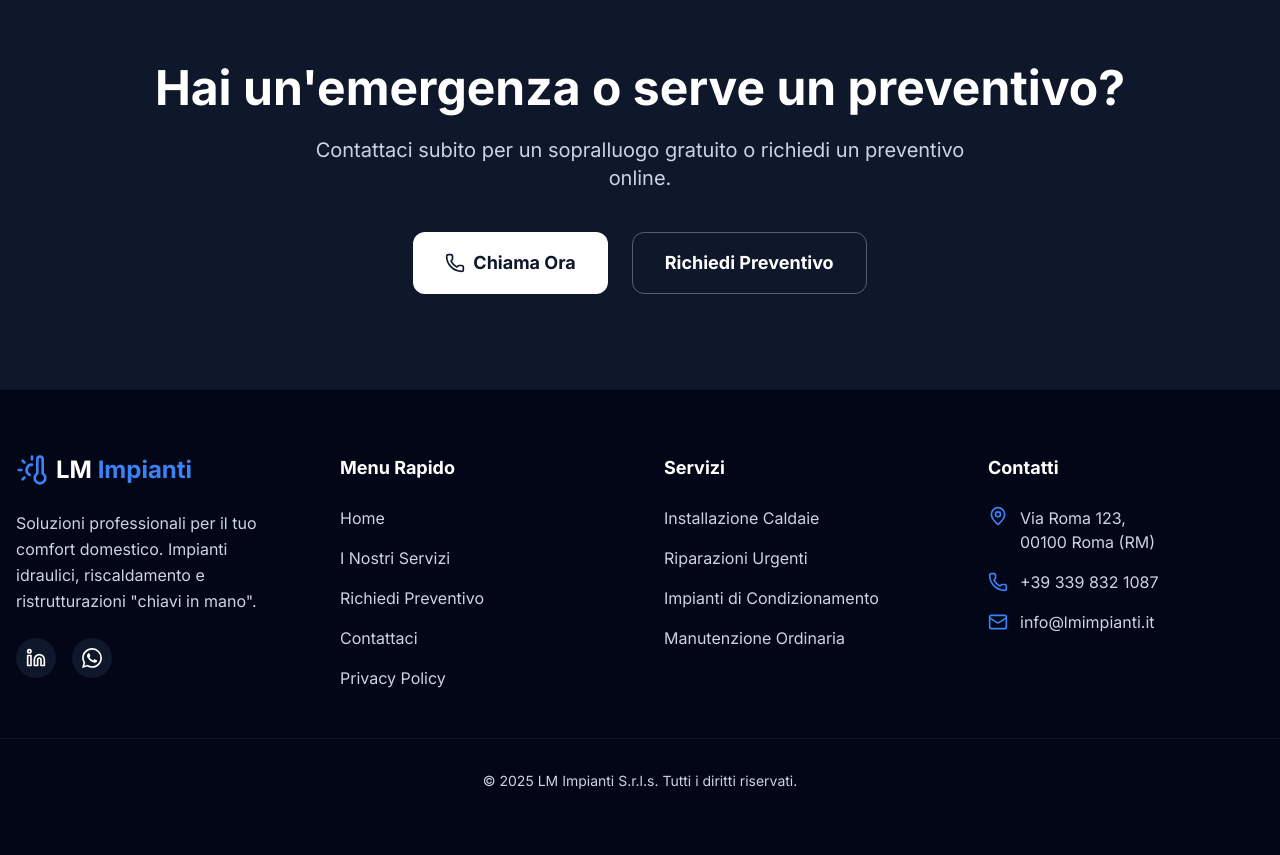
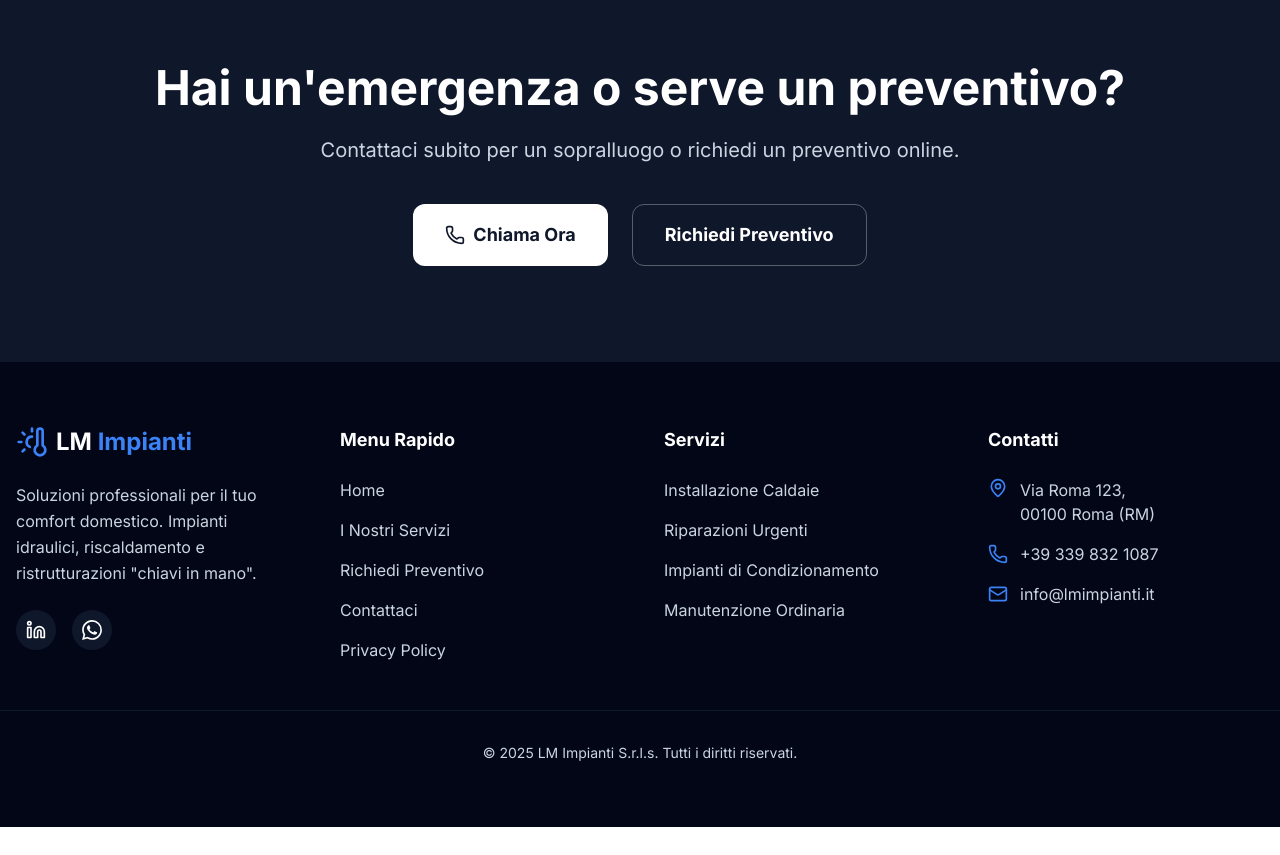
Before and after one commit to lucadibelardino/termoidraulica.746, a React (Vite) app: page / in a window 1280 px wide. Shown: the part 2400-3255 px from the top of the page. After the commit the page ends 3227 px from the top, so only its background shows below. Built offline with nearby package versions, Linux system fonts and the light colour scheme.

Commit message:
Remove 'gratuito' from CTA text

```diff
--- a/src/pages/Home.tsx
+++ b/src/pages/Home.tsx
@@ -161,7 +161,7 @@
                 <div className="absolute inset-0 bg-gradient-to-r from-primary to-slate-900 z-0" />
                 <div className="container mx-auto px-4 relative z-10 text-center">
                     <h2 className="text-3xl md:text-5xl font-bold mb-6">Hai un'emergenza o serve un preventivo?</h2>
-                    <p className="text-xl text-slate-300 mb-10 max-w-2xl mx-auto">Contattaci subito per un sopralluogo gratuito o richiedi un preventivo online.</p>
+                    <p className="text-xl text-slate-300 mb-10 max-w-2xl mx-auto">Contattaci subito per un sopralluogo o richiedi un preventivo online.</p>
                     <div className="flex flex-col sm:flex-row justify-center gap-6">
                         <a href="tel:+393398321087" className="px-8 py-4 bg-white text-primary rounded-xl font-bold text-lg hover:bg-slate-100 transition-colors flex items-center justify-center gap-2">
                             <Phone className="w-5 h-5" /> Chiama Ora
```
